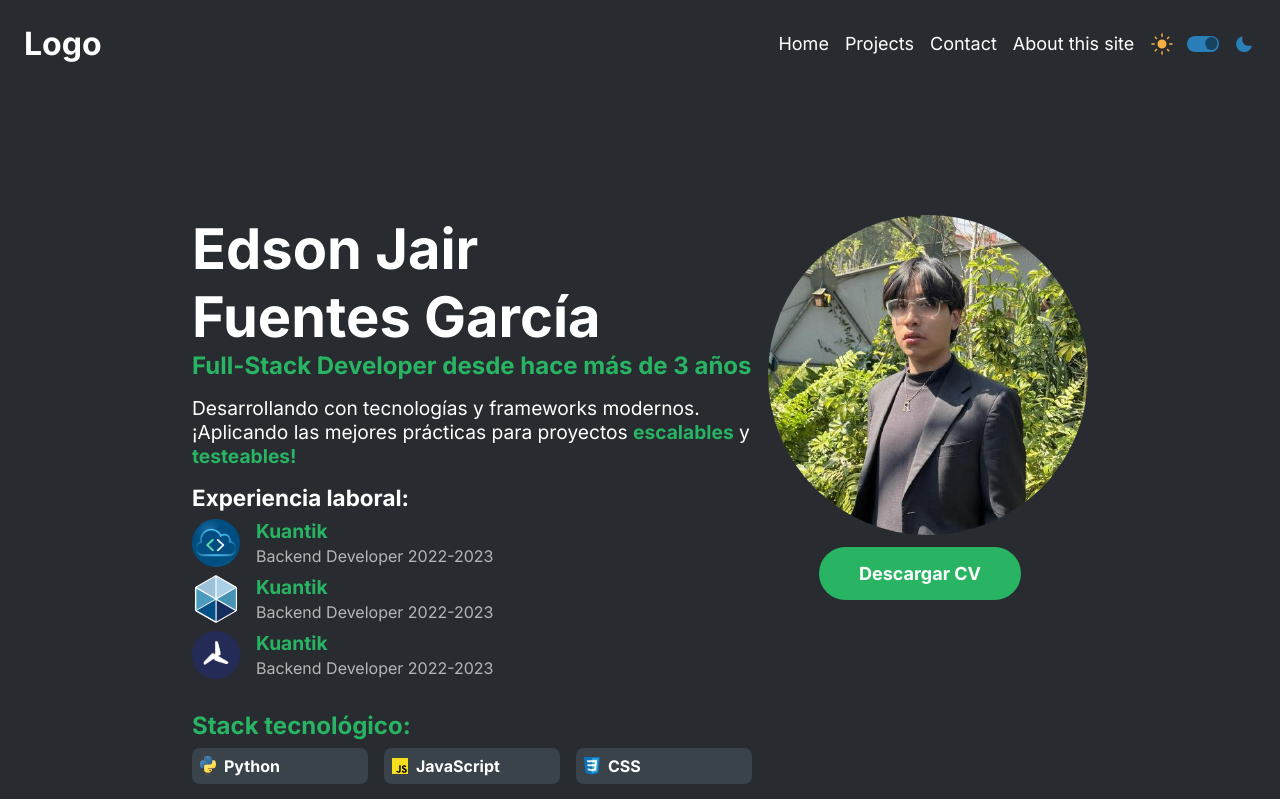
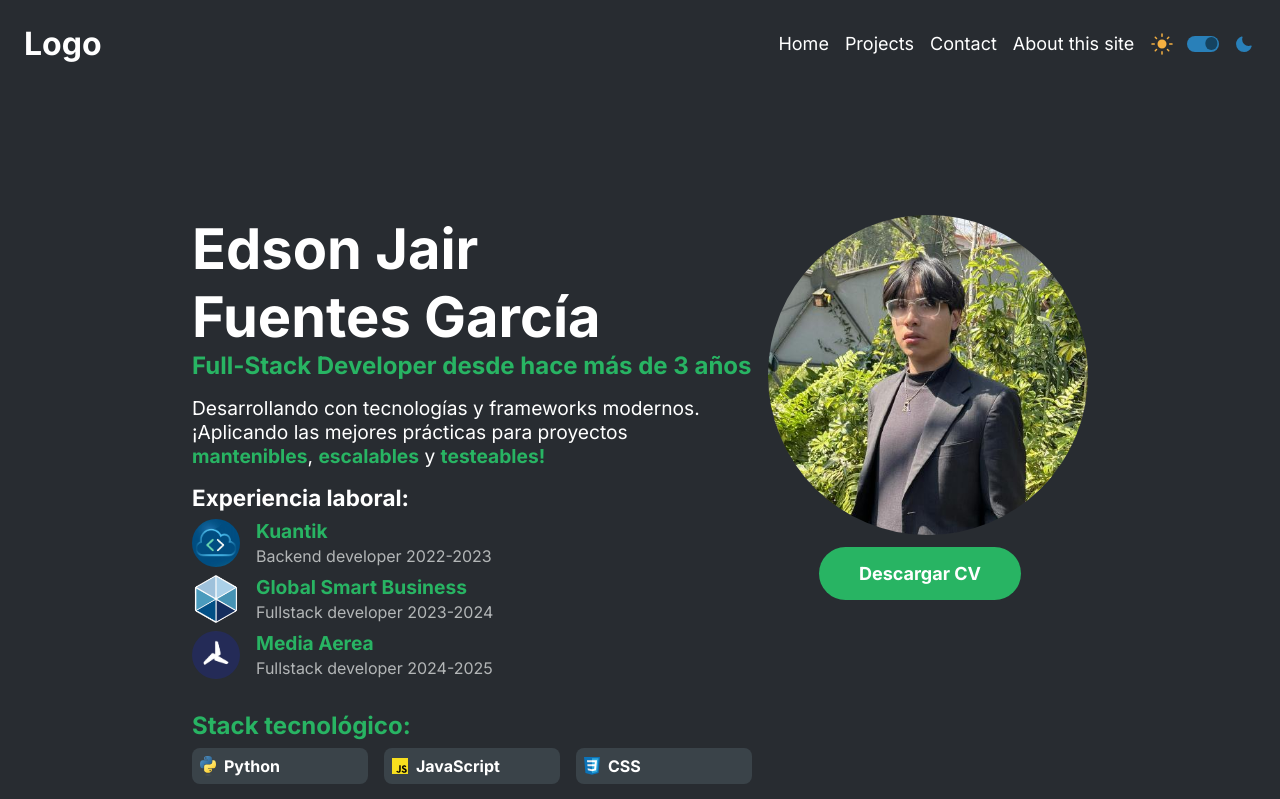
Before and after one commit to JiroFg/JiroFg.github.io, a React (Vite) app: page / in a window 1280 px wide. Shown: the top 799 px of the page. Built offline with nearby package versions, Linux system fonts and the light colour scheme.

Commit message:
[FIX] Correcciones en las exp card

```diff
--- a/src/components/ExpCard.jsx
+++ b/src/components/ExpCard.jsx
@@ -1,6 +1,6 @@
 import './ExpCard.css'
 
-export default function ExpCard({imgSrc, alt, url}){
+export default function ExpCard({name, descrip, imgSrc, alt, url}){
 
     function handleClickCard(url){
         window.open(url, '_blank');
@@ -10,9 +10,9 @@ export default function ExpCard({imgSrc, alt, url}){
         <div className='exp-card' onClick={()=>handleClickCard(url)}>
             <img src={imgSrc} alt={alt} />
             <div>
-                <strong>Kuantik</strong>
+                <strong>{name}</strong>
                 <br />
-                <span>Backend Developer 2022-2023</span>
+                <span>{descrip}</span>
             </div>
         </div>
     )
--- a/src/components/Experience.jsx
+++ b/src/components/Experience.jsx
@@ -6,9 +6,9 @@ export default function Experience(){
     return(
         <div className='experience'>
             <h3>Experiencia laboral:</h3>
-            <ExpCard imgSrc={"/kuantik.jpg"} alt={"Kuantik Img"} url={"https://www.kuantik.mx/"}/>
-            <ExpCard imgSrc={"/gsb.png"} alt={"GSB Img"} url={"https://global-smartb.com/"}/>
-            <ExpCard imgSrc={"/mediaaerea.jpg"} alt={"MediaAerea Img"} url={"https://www.mediaaerea.com.mx/"}/>
+            <ExpCard name={"Kuantik"} descrip={"Backend developer 2022-2023"} imgSrc={"/kuantik.jpg"} alt={"Kuantik Img"} url={"https://www.kuantik.mx/"}/>
+            <ExpCard name={"Global Smart Business"} descrip={"Fullstack developer 2023-2024"} imgSrc={"/gsb.png"} alt={"GSB Img"} url={"https://global-smartb.com/"}/>
+            <ExpCard name={"Media Aerea"} descrip={"Fullstack developer 2024-2025"} imgSrc={"/mediaaerea.jpg"} alt={"MediaAerea Img"} url={"https://www.mediaaerea.com.mx/"}/>
         </div>
     )
 }
--- a/src/pages/Home.jsx
+++ b/src/pages/Home.jsx
@@ -18,7 +18,7 @@ export default function Home(){
                 <div className="home-info">
                     <h1 onMouseEnter={handleMouseEnter}>Edson Jair <br />Fuentes García</h1>
                     <h2>Full-Stack Developer desde hace más de 3 años</h2>
-                    <p>Desarrollando con tecnologías y frameworks modernos. ¡Aplicando las mejores prácticas para proyectos <strong>escalables</strong> y <strong>testeables!</strong></p>
+                    <p>Desarrollando con tecnologías y frameworks modernos. ¡Aplicando las mejores prácticas para proyectos <strong>mantenibles</strong>, <strong>escalables</strong> y <strong>testeables!</strong></p>
                     <Experience/>
                     <TechStack/>
                 </div>
```
